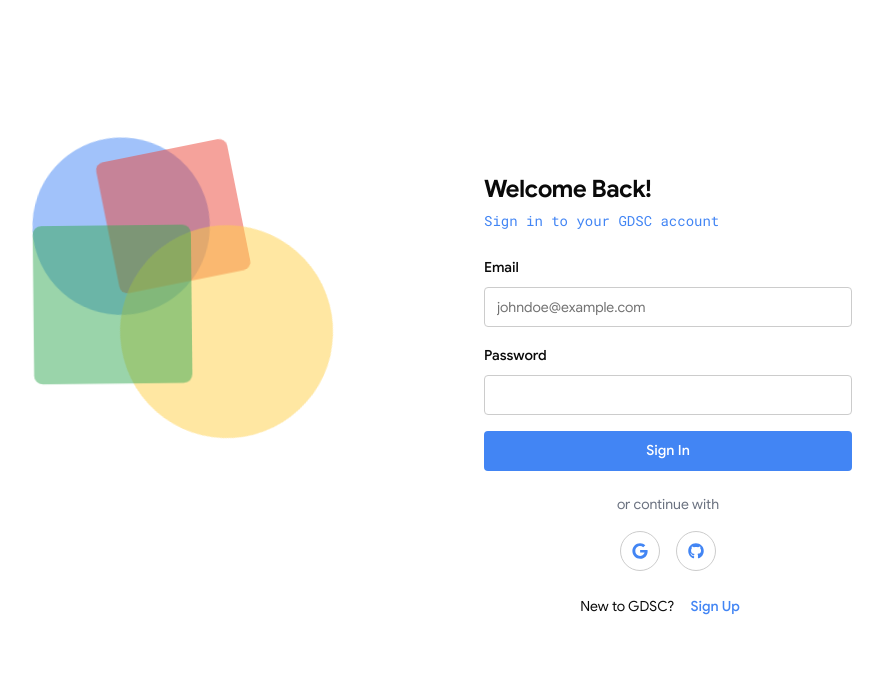
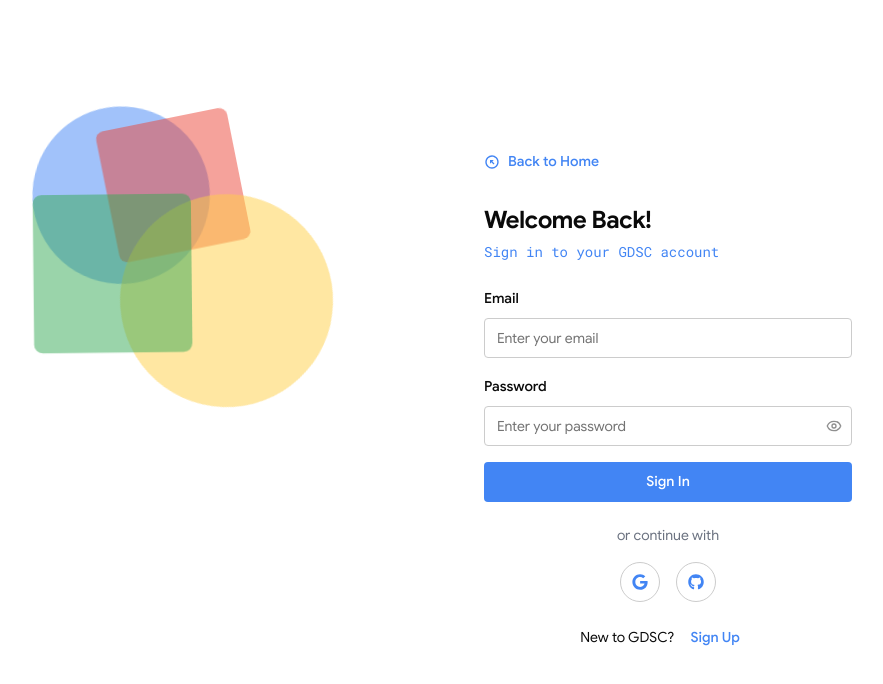
Before and after one commit to csusmGDSC/csusmgdsc-web, a React (Vite) app: page /sign-in in a window 1280 px wide. Shown: the top 684 px of the page, without its empty margins (180-1063 px from the left). Built offline with nearby package versions, Linux system fonts and the light colour scheme.

Commit message:
feat: Finished auth pages for now, will need to add forgot password in the future

```diff
--- a/src/features/auth/components/sign-in.tsx
+++ b/src/features/auth/components/sign-in.tsx
@@ -15,8 +15,47 @@
 } from "@/components/ui/card";
 import { AnimatedShapes } from "./animated-shapes";
 import { Link } from "react-router-dom";
+import { BiLeftTopArrowCircle } from "react-icons/bi";
+
+import { z } from "zod";
+import { zodResolver } from "@hookform/resolvers/zod";
+import { useForm } from "react-hook-form";
+import {
+  Form,
+  FormControl,
+  FormField,
+  FormItem,
+  FormLabel,
+  FormMessage,
+} from "@/components/ui/form";
+import { useId, useState } from "react";
+import { toast } from "sonner";
+import { Eye, EyeOff } from "lucide-react";
+
+const formSchema = z.object({
+  email: z.string().email("Invalid email address").min(2).max(200),
+  password: z.string(),
+});
 
 const SignIn = () => {
+  const id = useId();
+  const [showPassword, setShowPassword] = useState(false);
+  const form = useForm<z.infer<typeof formSchema>>({
+    resolver: zodResolver(formSchema),
+    defaultValues: {
+      email: "",
+      password: "",
+    },
+  });
+
+  const toggleShowPassword = () => {
+    setShowPassword(!showPassword);
+  };
+
+  function onSubmit(values: z.infer<typeof formSchema>) {
+    toast.success("Successfully signed in with " + values.email);
+  }
+
   return (
     <div className="flex h-screen items-center justify-center">
       <Card className="w-full max-w-4xl overflow-hidden border-0 shadow-transparent rounded-none">
@@ -29,6 +68,11 @@
           {/* Right side: Auth form */}
           <div className="flex-1 p-8">
             <CardHeader>
+              <Link to="/" className="mb-4">
+                <Button variant="link" className="p-0">
+                  <BiLeftTopArrowCircle /> Back to Home
+                </Button>
+              </Link>
               <CardTitle className="text-2xl font-bold">
                 Welcome Back!
               </CardTitle>
@@ -36,37 +80,77 @@
                 Sign in to your GDSC account
               </CardDescription>
             </CardHeader>
+
             <CardContent>
-              <form onSubmit={(e) => e.preventDefault()}>
-                <div className="space-y-4">
+              <Form {...form}>
+                <form
+                  onSubmit={form.handleSubmit(onSubmit)}
+                  className="space-y-4"
+                >
+                  <FormField
+                    control={form.control}
+                    name="email"
+                    render={({ field }) => (
+                      <FormItem>
+                        <FormLabel>Email</FormLabel>
+                        <FormControl>
+                          <Input
+                            {...field}
+                            className="transition-all duration-300 focus:ring-2 focus:ring-blue"
+                            placeholder="Enter your email"
+                            aria-invalid={!!form.formState.errors.email}
+                            aria-describedby={`${id}-description`}
+                          />
+                        </FormControl>
+                        <FormMessage />
+                      </FormItem>
+                    )}
+                  />
+
+                  <FormField
+                    control={form.control}
+                    name="password"
+                    render={({ field }) => (
+                      <FormItem>
+                        <FormLabel>Password</FormLabel>
                         <div className="space-y-2">
-                    <Label htmlFor="email">Email</Label>
+                          <div className="relative">
+                            <FormControl>
                               <Input
-                      id="email"
-                      type="email"
-                      placeholder="johndoe@example.com"
-                      required
+                                {...field}
+                                type={showPassword ? "text" : "password"}
                                 className="transition-all duration-300 focus:ring-2 focus:ring-blue"
+                                placeholder="Enter your password"
+                                aria-invalid={!!form.formState.errors.password}
+                                aria-describedby={`${id}-description`}
                               />
+                            </FormControl>
+                            <button
+                              type="button"
+                              onClick={toggleShowPassword}
+                              className="absolute inset-y-0 end-0 flex h-full w-9 items-center justify-center text-muted-foreground/80 hover:text-foreground"
+                              aria-label={
+                                showPassword ? "Hide password" : "Show password"
+                              }
+                            >
+                              {showPassword ? (
+                                <EyeOff size={16} strokeWidth={2} />
+                              ) : (
+                                <Eye size={16} strokeWidth={2} />
+                              )}
+                            </button>
                           </div>
-                  <div className="space-y-2">
-                    <Label htmlFor="password">Password</Label>
-                    <Input
-                      id="password"
-                      type="password"
-                      required
-                      className="transition-all duration-300 focus:ring-2 focus:ring-blue"
+                        </div>
+                        <FormMessage />
+                      </FormItem>
+                    )}
                   />
-                  </div>
-                  <Button
-                    type="submit"
-                    className="w-full bg-blue"
-                    // TODO: Add route for regular sign-in or sign-up
-                  >
+
+                  <Button type="submit" className="w-full bg-blue">
                     Sign In
                   </Button>
-                </div>
                 </form>
+              </Form>
             </CardContent>
             <CardFooter className="flex flex-col space-y-4">
               <div className="flex items-center space-x-2">
--- a/src/features/auth/components/sign-up.tsx
+++ b/src/features/auth/components/sign-up.tsx
@@ -16,6 +16,8 @@
   CardTitle,
 } from "@/components/ui/card";
 import { Link } from "react-router-dom";
+import { BiLeftTopArrowCircle } from "react-icons/bi";
+import { ArrowRight, Check, Eye, EyeOff, X } from "lucide-react";
 
 // Form handling
 import { z } from "zod";
@@ -29,10 +31,14 @@
   FormLabel,
   FormMessage,
 } from "@/components/ui/form";
-import { ArrowRight, Check, Eye, EyeOff, X } from "lucide-react";
 
-const formSchema = z.object({
-  email: z.string().email("Invalid email address").min(2).max(25),
+// Utils
+import { cn } from "@/lib/utils";
+import { toast } from "sonner";
+
+const formSchema = z
+  .object({
+    email: z.string().email("Invalid email address").min(2).max(200),
     password: z
       .string()
       .min(8, "Password must be at least 8 characters")
@@ -40,6 +46,11 @@
       .regex(/[A-Z]/, "Password must contain at least one uppercase letter")
       .regex(/[a-z]/, "Password must contain at least one lowercase letter")
       .regex(/[0-9]/, "Password must contain at least one number"),
+    confirmPassword: z.string(),
+  })
+  .refine((data) => data.password === data.confirmPassword, {
+    message: "Passwords do not match",
+    path: ["confirmPassword"],
   });
 
 /**
@@ -53,16 +64,32 @@
 const SignUp = () => {
   const id = useId();
   const [showPassword, setShowPassword] = useState(false);
+  const [showConfirmPassword, setShowConfirmPassword] = useState(false);
   const form = useForm<z.infer<typeof formSchema>>({
     resolver: zodResolver(formSchema),
     defaultValues: {
       email: "",
       password: "",
+      confirmPassword: "",
     },
   });
 
+  const checkMatchingPassword = (password: string, confirmPassword: string) => {
+    if (password === "" || confirmPassword === "") return false;
+    return password === confirmPassword;
+  };
+
+  const passwordMatched = checkMatchingPassword(
+    form.watch("password"),
+    form.watch("confirmPassword")
+  );
+
   const toggleShowPassword = () => {
     setShowPassword(!showPassword);
+  };
+
+  const toggleShowConfirmPassword = () => {
+    setShowConfirmPassword(!showConfirmPassword);
   };
 
   const checkStrength = (password: string) => {
@@ -101,15 +128,20 @@
   };
 
   function onSubmit(values: z.infer<typeof formSchema>) {
-    console.log(values);
+    toast.success("Successfully signed up with " + values.email);
   }
 
   return (
     <div className="w-full flex h-screen items-center justify-center">
-      <Card className="w-full max-w-xl overflow-hidden border-0 shadow-transparent rounded-none">
+      <Card className="w-full max-w-[500px] overflow-hidden border-0 shadow-transparent rounded-none">
         {/* Right side: Auth form */}
         <div className="flex-1 p-8">
           <CardHeader>
+            <Link to="/" className="mb-4">
+              <Button variant="link" className="p-0">
+                <BiLeftTopArrowCircle /> Back to Home
+              </Button>
+            </Link>
             <CardTitle className="text-2xl font-bold">Join the Club!</CardTitle>
             <CardDescription className="font-mono text-blue">
               Create your GDSC account
@@ -238,6 +270,63 @@
                   )}
                 />
 
+                <FormField
+                  control={form.control}
+                  name="confirmPassword"
+                  render={({ field }) => (
+                    <FormItem>
+                      <FormLabel>
+                        <div
+                          className={cn(
+                            "flex items-center gap-2",
+                            passwordMatched ? "text-[#22c55e]" : ""
+                          )}
+                        >
+                          {passwordMatched
+                            ? "Password matches"
+                            : "Confirm password"}
+                          {passwordMatched ? <Check size={16} /> : null}
+                        </div>
+                      </FormLabel>
+                      <div className="space-y-2">
+                        <div className="relative">
+                          <FormControl>
+                            <Input
+                              {...field}
+                              type={showConfirmPassword ? "text" : "password"}
+                              className="transition-all duration-300 focus:ring-2 focus:ring-blue"
+                              placeholder="Confirm password"
+                              aria-invalid={
+                                form.formState.errors.confirmPassword
+                                  ? true
+                                  : false
+                              }
+                              aria-describedby={`${id}-description`}
+                            />
+                          </FormControl>
+                          <button
+                            type="button"
+                            onClick={toggleShowConfirmPassword}
+                            className="absolute inset-y-0 end-0 flex h-full w-9 items-center justify-center text-muted-foreground/80 hover:text-foreground"
+                            aria-label={
+                              showConfirmPassword
+                                ? "Hide confirm-password"
+                                : "Show confirm-password"
+                            }
+                          >
+                            {showConfirmPassword ? (
+                              <EyeOff size={16} strokeWidth={2} />
+                            ) : (
+                              <Eye size={16} strokeWidth={2} />
+                            )}
+                          </button>
+                        </div>
+                      </div>
+                      <FormMessage />
+                    </FormItem>
+                  )}
+                />
+
                 <Button type="submit" className="w-full group">
                   Continue{" "}
                   <ArrowRight className="group-hover:translate-x-1 transition-transform" />
```
Lines whose indentation alone changed are shown as unchanged.
